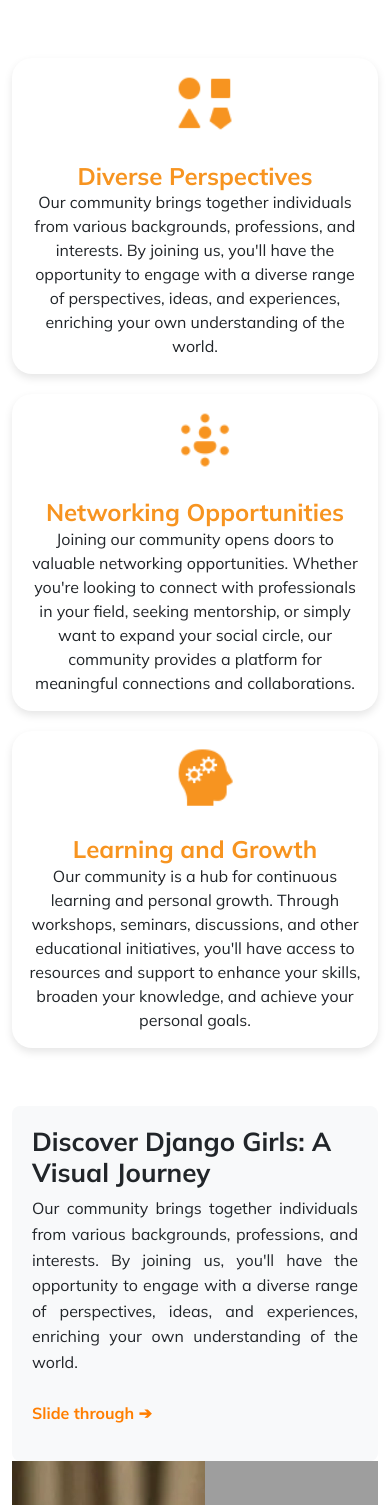
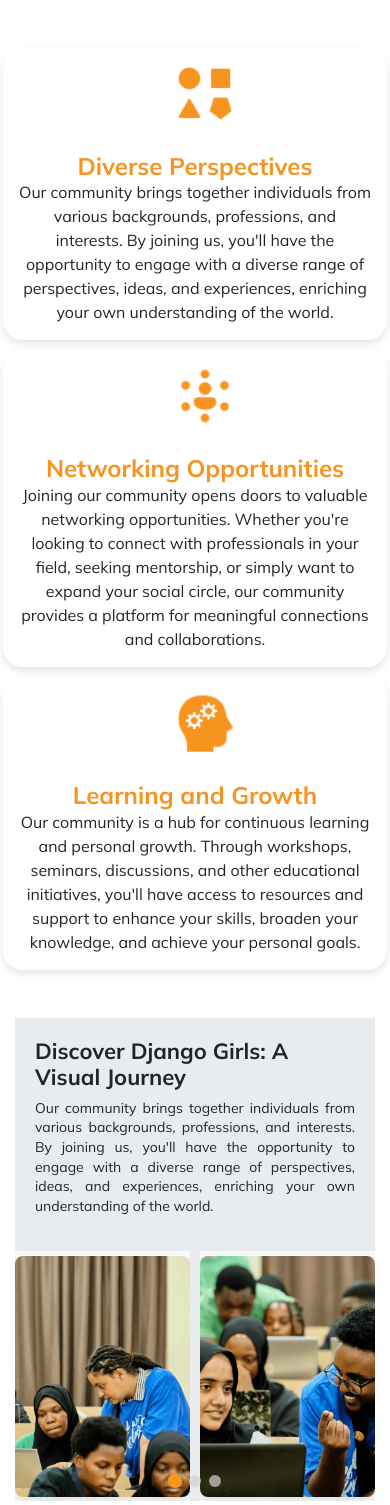
Before and after one commit to pythontanzania/djangogirlstz, a Django app: page /community/ in a window 390 px wide. Shown: the part 760-2265 px from the top of the page. Run offline with Django 4.2, Linux system fonts and the light colour scheme; some libraries are stand-ins or nearby versions; grey boxes are pictures that could not be loaded.

Commit message:
Optimize community page layout for better mobile responsiveness
- Enhanced responsiveness of the left card and swiper components
- Adjusted image scaling and removed unnecessary padding/margins
- Hid swiper navigation buttons on small screens for cleaner UI
- Reduced font sizes and optimized text alignment for smaller devices

```diff
--- a/static/css/style.css
+++ b/static/css/style.css
@@ -361,15 +361,15 @@ body {
   font-size: 1rem;
   text-align: center;
 }
+.community-page .left-card {
+  margin: 0;
+  padding: 0;
+}
 
-
-/* Carousel Container */
 .community-page .left-card .info_card {
-  background-color: #f8f9fa;
-  padding: 100px 80px;
-  border-radius: 8px;
-  width: 80%;
-  box-shadow: 0 4px 8px rgba(0, 0, 0, 0.1);
+  margin: 0;
+  width: 100%;
+  padding:80px 50px;
   position: relative;
   z-index: 1;
 }
@@ -396,59 +396,145 @@ body {
   margin-bottom: 15px;
 }
 
-.community-page .left-card .slide-through {
-  font-size: 16px;
-  font-weight: bold;
-  color: #ff7e00;
-  display: inline-block;
-  margin-top: 10px;
+
+/* Swiper Container */
+.community-page .swiper {
+  width: 100%;
+  height: 100%;
+  margin: 0;
+  padding: 0;
+  position: relative;
 }
 
-/* Carousel Styling */
-.community-page .carousel-container {
-  position: relative;
-  z-index: 2;
+/* Swiper Wrapper */
+.community-page .swiper-wrapper {
+  display: flex;
+  align-items: center;
 }
-/* Media Query for Small Devices */
+
+/* Swiper Slides */
+.community-page .swiper-slide {
+  display: flex;
+  justify-content: center;
+  align-items: center;
+  overflow: hidden;
+  height: 70%;
+  background-color: #f8f9fa;
+}
+
+.community-page .swiper-slide img {
+  width: 100%;
+  height: auto;
+  object-fit: cover;
+  border-radius: 8px;
+  box-shadow: 0 4px 8px rgba(0, 0, 0, 0.1);
+}
+
+/* Swiper Navigation Buttons */
+.community-page .swiper-button-prev,
+.community-page .swiper-button-next {
+  color: #f79420;
+  font-size: 24px;
+  opacity: 0.8;
+  transition: opacity 0.3s ease-in-out;
+}
+
+.community-page .swiper-button-prev:hover,
+.community-page .swiper-button-next:hover {
+  opacity: 1;
+}
+
+.community-page .swiper-button-prev {
+  left: 10px;
+}
+
+.community-page .swiper-button-next {
+  right: 10px;
+}
+
+/* Swiper Pagination */
+.community-page .swiper-pagination {
+  bottom: 15px;
+  text-align: center;
+}
+
+.community-page .swiper-pagination-bullet {
+  background: #d3d3d3;
+  width: 12px;
+  height: 12px;
+  opacity: 0.7;
+  transition: opacity 0.3s ease, transform 0.3s ease;
+}
+
+.community-page .swiper-pagination-bullet-active {
+  background: #f79420;
+  transform: scale(1.2);
+  opacity: 1;
+}
+
 @media (max-width: 768px) {
-  .community-page .carousel-container {
-    margin-left: 0;
+  .community-page .left-card .info_card {
+    padding: 20px;
+    box-shadow: none;
+  }
+
+  /* Adjust swiper slide height for small screens */
+  .community-page .swiper-slide {
+    height: 250px; /
+  }
+
+  /* Hide navigation buttons on small screens */
+  .community-page .swiper-button-prev,
+  .community-page .swiper-button-next {
+    display: none;
+  }
+
+  /* Adjust pagination */
+  .community-page .swiper-pagination {
+    bottom: 10px;
+  }
+
+  /* Adjust left card layout */
+  .community-page .left-card {
+    padding: 20px; /* Add some padding for mobile */
+  }
+
+  /* Adjust left card text */
+  .community-page .left-card h2 {
+    font-size: 22px;
+  }
+
+  .community-page .left-card p {
+    font-size: 14px;
+    line-height: 1.4;
+  }
+
+  .community-page .left-card .slide-through {
+    font-size: 14px;
+    font-weight: bold;
+    color: #ff7e00;
+    display: inline-block;
+    margin-top: 10px;
+  }
+
+  /* Adjust container and columns layout */
+  .community-page .container {
+    padding: 0 15px; /* Reduce padding for mobile */
+  }
+
+  .community-page .row {
+    display: block; /* Stack the left card and swiper on small screens */
+  }
+
+  .community-page .col-md-4,
+  .community-page .col-md-8 {
+    width: 100%;
+    padding: 0; /* Remove any extra padding on mobile */
   }
 }
 
-.community-page .carousel-inner img {
-  /* max-height: 500px;  */
-  object-fit: cover;
-  border-radius: 2px;
-  width: 100%;
-  height:auto;
-}
-@media (max-width: 768px) {
-  .community-page .carousel-inner img {
-    max-height: 300px;
-  }
-}
 
-.community-page .carousel-indicators {
-  position: static;
-  margin-top: 20px;
-  display: flex;
-  justify-content: center;
-}
 
-.community-page .carousel-indicators button {
-  width: 12px;
-  height: 12px;
-  border-radius: 50%;
-  background-color: #ff7e00;
-  border: none;
-  opacity: 0.6;
-}
-
-.community-page .carousel-indicators .active {
-  opacity: 1;
-  background-color: #ff7e00;
-}
 
 /* events-page */
 .events-page .background-overlay {
--- a/templates/community.html
+++ b/templates/community.html
@@ -51,9 +51,9 @@
     </div>
 
     <div class="container mt-5">
-        <div class="row g-0 align-items-center">
+        <div class="row g-0 bg-body-secondary align-items-center">
             <!-- Left Card -->
-            <div class="col-md-5 left-card">
+            <div class="col-md-4 left-card">
                 <div class="info_card ">
                     <h2>Discover Django Girls: A Visual Journey</h2>
                     <p>
@@ -61,19 +61,18 @@
                         you'll have the opportunity to engage with a diverse range of perspectives, ideas, and experiences, enriching
                         your own understanding of the world.
                     </p>
-                    <p class="slide-through">Slide through ➔</p>
                 </div>
             </div>
 
 
-            <div class="col-md-7 p-0">
+            <div class="col-md-8 p-0">
                 <div class="swiper community-swiper">
                     <!-- Additional required wrapper -->
                     <div class="swiper-wrapper">
                         <!-- Slides -->
-                        <div class="swiper-slide"><img src="{% static 'djangogirlstz/images/Rectangle 43(1).webp' %}" alt="Slide 1"></div>
-                        <div class="swiper-slide"><img src="{% static 'djangogirlstz/images/Rectangle 45 (1).png' %}" alt="Slide 2"></div>
-                        <div class="swiper-slide"><img src="{% static 'djangogirlstz/images/Rectangle 116.png' %}" alt="Slide 3"></div>
+                        <div class="swiper-slide"><img src="{% static 'djangogirlstz/images/pic1.webp' %}" alt="Slide 1"></div>
+                        <div class="swiper-slide"><img src="{% static 'djangogirlstz/images/pic2.webp' %}" alt="Slide 2"></div>
+                        <div class="swiper-slide"><img src="{% static 'djangogirlstz/images/pic3.webp' %}" alt="Slide 3"></div>
                     </div>
                     <!-- pagination -->
                     <div class="swiper-pagination"></div>
--- a/templates/partials/footer.html
+++ b/templates/partials/footer.html
@@ -174,9 +174,9 @@
 </script>
 <script>
   const communitySwiper = new Swiper('.community-swiper', {
-      slidesPerView: 2, // Show 2 slides per view
-      spaceBetween: 20, // Add spacing between slides
-      freeMode: true, // Enable free scrolling
+      slidesPerView: 2,
+      spaceBetween: 10,
+      freeMode: true,
       pagination: {
           el: '.swiper-pagination',
           clickable: true,
@@ -185,13 +185,13 @@
           nextEl: '.swiper-button-next',
           prevEl: '.swiper-button-prev',
       },
-      loop: false, // Optional: Disable loop for this Swiper
+      loop: true,
       breakpoints: {
           640: {
-              slidesPerView: 1, // Adjust for smaller screens
+              slidesPerView: 1,
           },
           1024: {
-              slidesPerView: 2, // Revert to 2 slides on larger screens
+              slidesPerView: 2,
           },
       },
   });
```
Also changed, not shown: static/djangogirlstz/images/pic1.webp (added), static/djangogirlstz/images/pic2.webp (added), static/djangogirlstz/images/pic3.webp (added).
